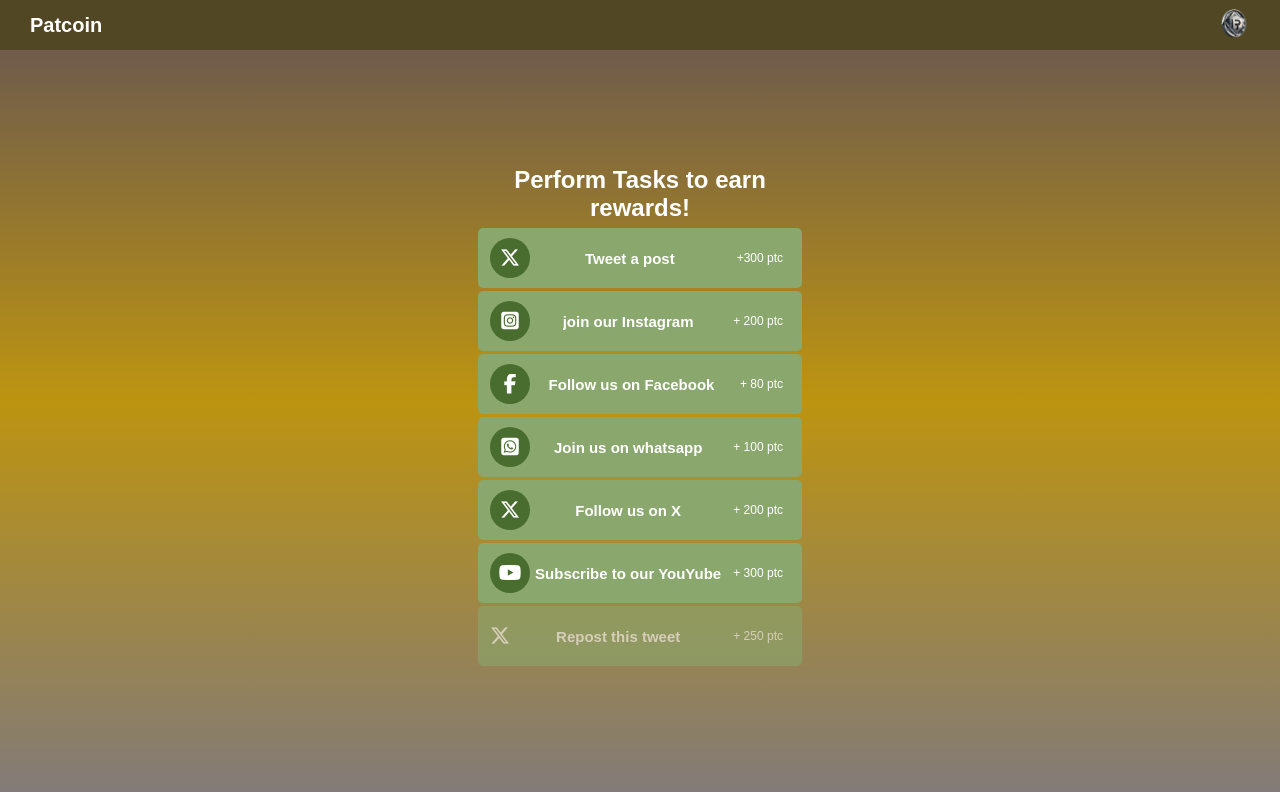
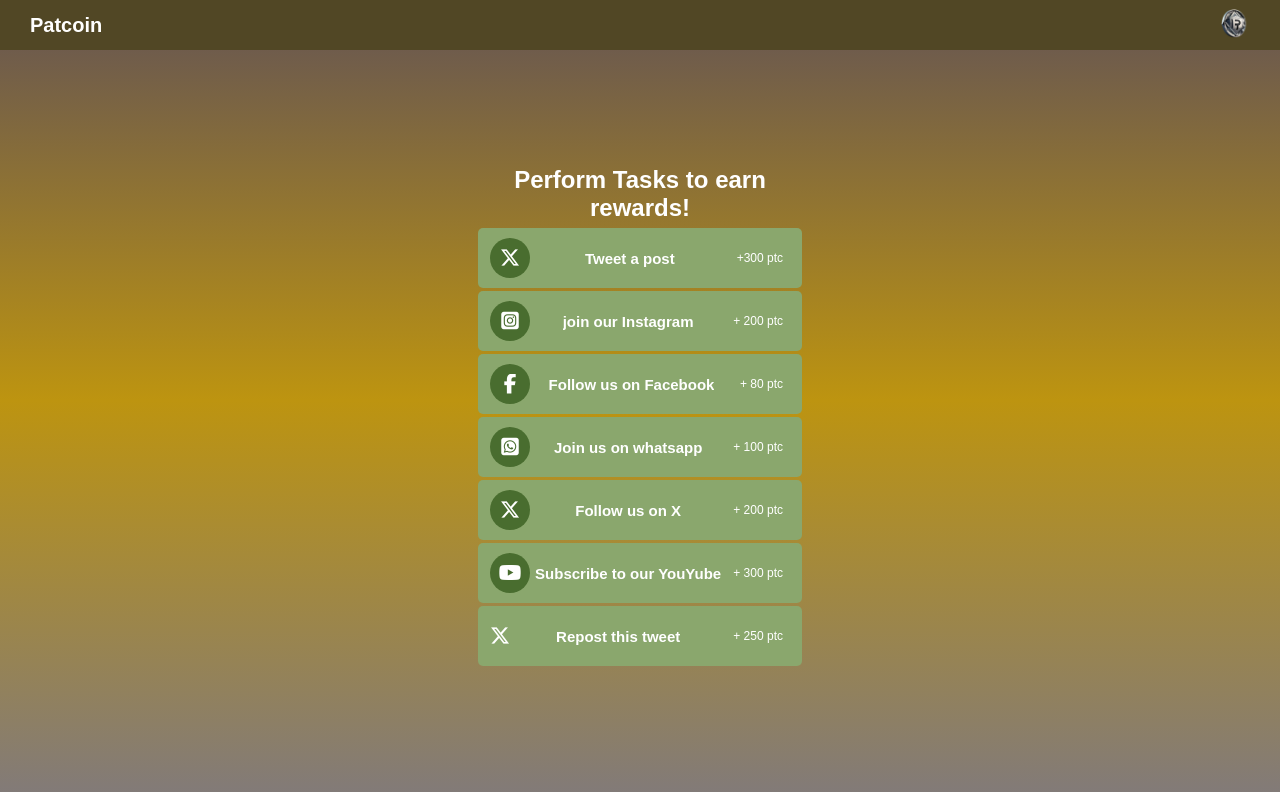
Before and after one commit to patcoin-web/patcoin-web, a plain HTML site: page task.htm in a window 1280 px wide. Drawn offline with Linux system fonts and the light colour scheme.

Commit message:
Update task.htm

```diff
--- a/task.htm
+++ b/task.htm
@@ -102,7 +102,7 @@
         </a>
 
         <a href="https://x.com/Patcoin_main/status/1801867908190028071?t=DdHkBcG8rgFx1xPPG7nVtw&s=19">
-          <div class="refer refer7 opaciti task">
+          <div class="refer refer7 task">
             <i class="fa-brands fa-x-twitter" style="color: #fff;"></i>
             <div class="task-name">
               <h6>Repost this tweet</h6>
```
